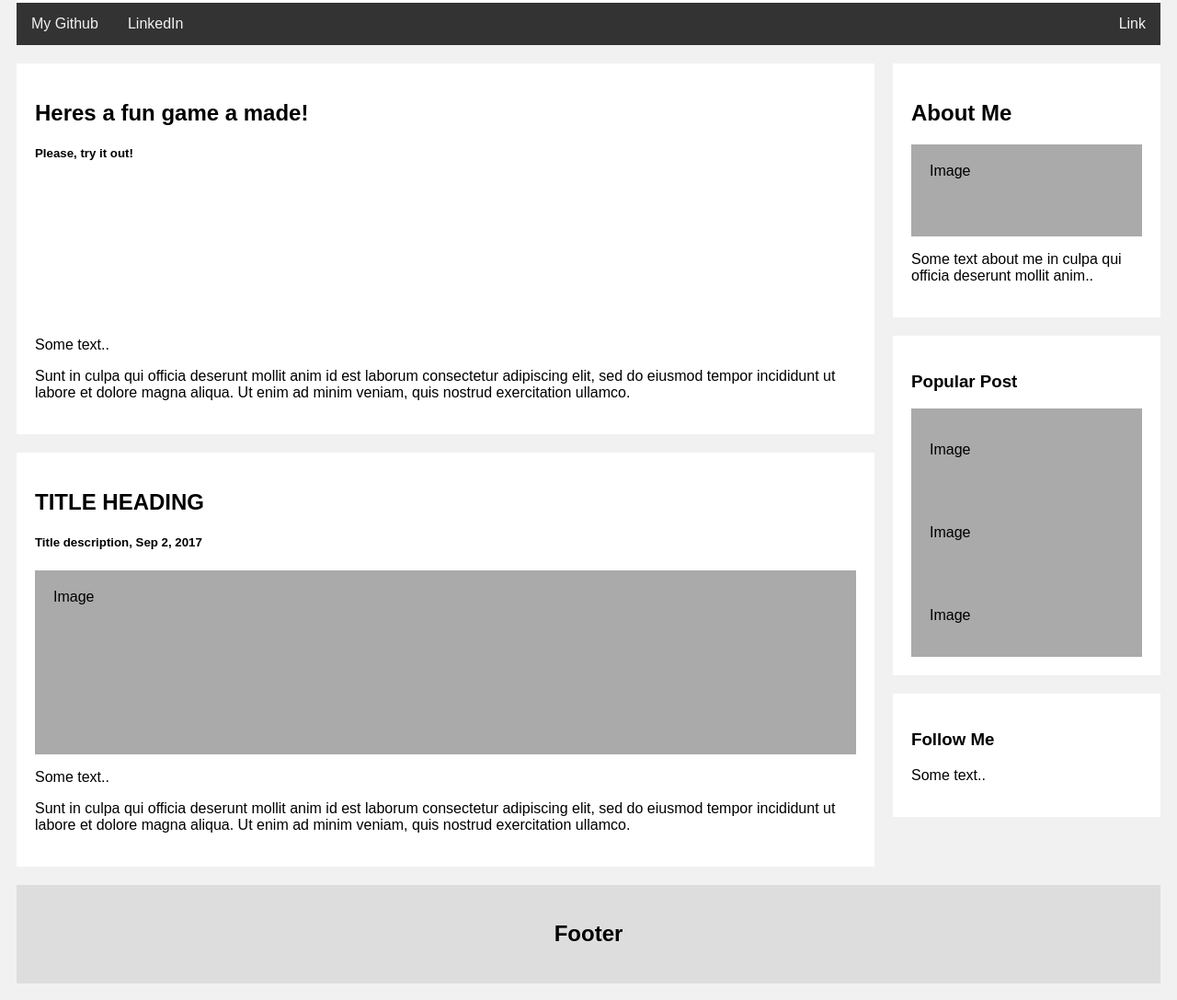
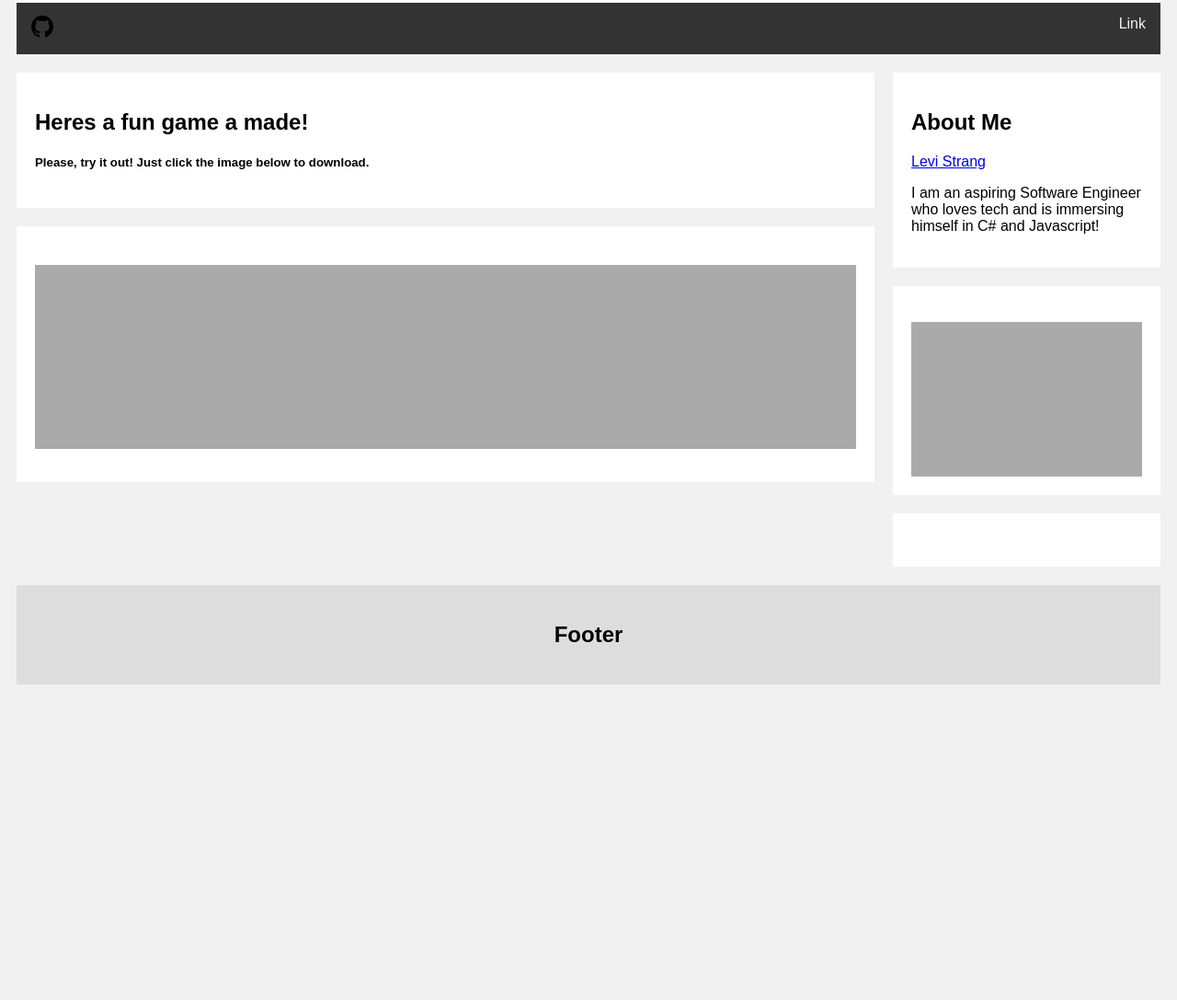
Before and after one commit to LeviStrang/LeviStrang.github.io, a plain HTML site: page index.html in a window 1280 px wide. Shown: the part 234-1321 px from the top of the page at 92% size. After the commit the page ends 996 px from the top, so only its background shows below. Drawn offline with Linux system fonts and the light colour scheme.

Commit message:
Add files via upload

```diff
--- a/index.html
+++ b/index.html
@@ -114,8 +114,9 @@ body {
 </div>
 
 <div class="topnav">
-  <a href="#">My Github</a>
-  <a href="#">LinkedIn</a>
+    <a title="GitHub" class="footer-octicon mr-lg-4" aria-label="Homepage" href="https://github.com/LeviStrang">
+        <svg xmlns="http://www.w3.org/2000/svg" class="octicon octicon-mark-github" aria-hidden="true" viewBox="0 0 16 16" width="24" height="24" version="1.1"><path fill-rule="evenodd" d="M 8 0 C 3.58 0 0 3.58 0 8 c 0 3.54 2.29 6.53 5.47 7.59 c 0.4 0.07 0.55 -0.17 0.55 -0.38 c 0 -0.19 -0.01 -0.82 -0.01 -1.49 c -2.01 0.37 -2.53 -0.49 -2.69 -0.94 c -0.09 -0.23 -0.48 -0.94 -0.82 -1.13 c -0.28 -0.15 -0.68 -0.52 -0.01 -0.53 c 0.63 -0.01 1.08 0.58 1.23 0.82 c 0.72 1.21 1.87 0.87 2.33 0.66 c 0.07 -0.52 0.28 -0.87 0.51 -1.07 c -1.78 -0.2 -3.64 -0.89 -3.64 -3.95 c 0 -0.87 0.31 -1.59 0.82 -2.15 c -0.08 -0.2 -0.36 -1.02 0.08 -2.12 c 0 0 0.67 -0.21 2.2 0.82 c 0.64 -0.18 1.32 -0.27 2 -0.27 c 0.68 0 1.36 0.09 2 0.27 c 1.53 -1.04 2.2 -0.82 2.2 -0.82 c 0.44 1.1 0.16 1.92 0.08 2.12 c 0.51 0.56 0.82 1.27 0.82 2.15 c 0 3.07 -1.87 3.75 -3.65 3.95 c 0.29 0.25 0.54 0.73 0.54 1.48 c 0 1.07 -0.01 1.93 -0.01 2.2 c 0 0.21 0.15 0.46 0.55 0.38 A 8.013 8.013 0 0 0 16 8 c 0 -4.42 -3.58 -8 -8 -8 Z" /></svg>
+    </a>
     <a href="#" style="float:right">Link</a>
 </div>
 
@@ -123,35 +124,36 @@ body {
   <div class="leftcolumn">
       <div class="card">
           <h2>Heres a fun game a made!</h2>
-      <h5>Please, try it out!</h5>
+          <h5>Please, try it out! Just click the image below to download.</h5>
           <div></div>
-        <embed src="/Diceindex.html">
-      <p>Some text..</p>
-      <p>Sunt in culpa qui officia deserunt mollit anim id est laborum consectetur adipiscing elit, sed do eiusmod tempor incididunt ut labore et dolore magna aliqua. Ut enim ad minim veniam, quis nostrud exercitation ullamco.</p>
+          <noscript><link rel="Html" href="assets/css/noscript.css" /></noscript>
+          <!--<a href="https://github.com/LeviStrang/The-Dice-Game">-->
+          <!--<img src="https://upload.wikimedia.org/wikipedia/commons/a/a5/6sided_dice.jpg" style="width:800px; height: 600px;">
+    </a>-->
       </div>
     <div class="card">
-      <h2>TITLE HEADING</h2>
-      <h5>Title description, Sep 2, 2017</h5>
-      <div class="fakeimg" style="height:200px;">Image</div>
-      <p>Some text..</p>
-      <p>Sunt in culpa qui officia deserunt mollit anim id est laborum consectetur adipiscing elit, sed do eiusmod tempor incididunt ut labore et dolore magna aliqua. Ut enim ad minim veniam, quis nostrud exercitation ullamco.</p>
+      <h2></h2>
+      <h5></h5>
+      <div class="fakeimg" style="height:200px;"></div>
+      <p></p>
+      <p></p>
     </div>
   </div>
   <div class="rightcolumn">
       <div class="card">
           <h2>About Me</h2>
-      <div class="fakeimg" style="height:100px;">Image</div>
-      <p>Some text about me in culpa qui officia deserunt mollit anim..</p>
+          <script type="text/javascript" src="https://platform.linkedin.com/badges/js/profile.js" async defer></script>
+          <div class="LI-profile-badge" data-version="v1" data-size="medium" data-locale="en_US" data-type="horizontal" data-theme="dark" data-vanity="levistrang"><a class="LI-simple-link" href='https://www.linkedin.com/in/levistrang?trk=profile-badge'>Levi Strang</a></div><p>I am an aspiring Software Engineer who loves tech and is immersing himself in C# and Javascript! </p>
       </div>
     <div class="card">
-      <h3>Popular Post</h3>
-      <div class="fakeimg"><p>Image</p></div>
-      <div class="fakeimg"><p>Image</p></div>
-      <div class="fakeimg"><p>Image</p></div>
+      <h3></h3>
+      <div class="fakeimg"><p></p></div>
+      <div class="fakeimg"><p></p></div>
+      <div class="fakeimg"><p></p></div>
     </div>
     <div class="card">
-      <h3>Follow Me</h3>
-      <p>Some text..</p>
+      <h3></h3>
+      <p></p>
     </div>
   </div>
 </div>
```
Lines whose indentation alone changed are shown as unchanged.
